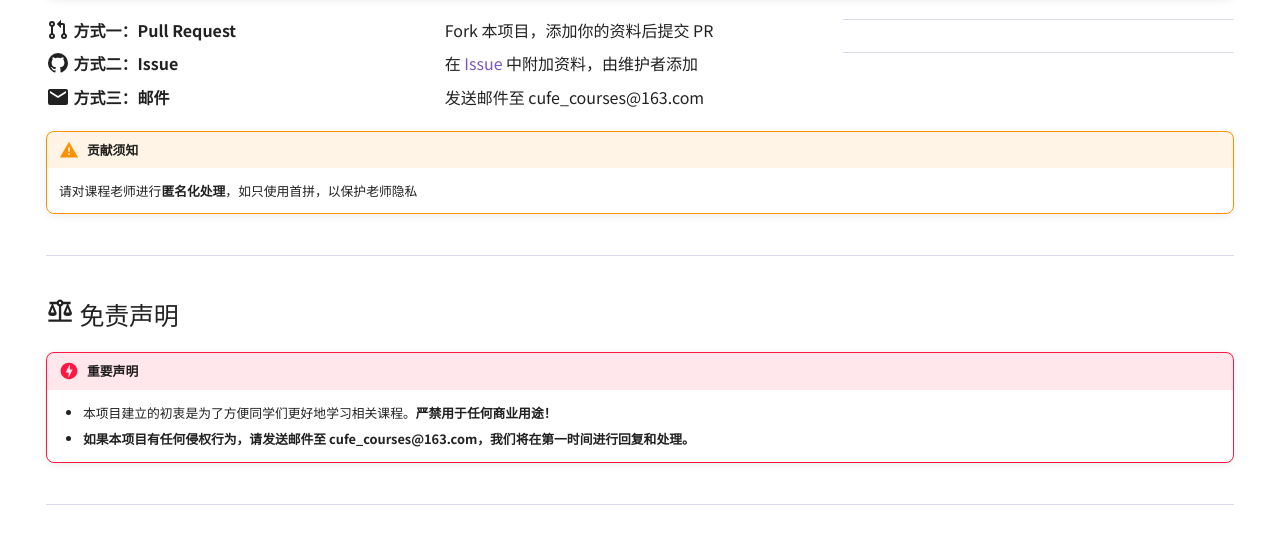
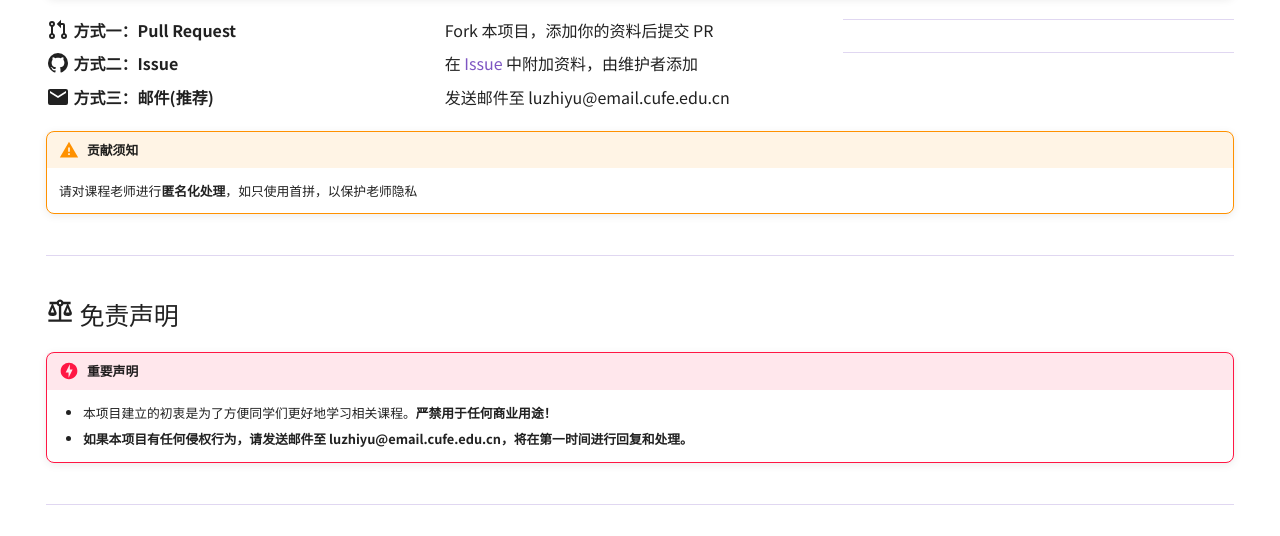
Before and after one commit to cufe-courses/CUFE_Courses, an MkDocs documentation site: the page built from docs/index.md, in a window 1280 px wide and 900 px high, scrolled down 1819 px. Shown: the part 175-711 px from the top of the window. Built offline with MkDocs 1.6.1 and Material for MkDocs 9.7.7, drawn with Linux system fonts in a browser that asks for light colours; comment, search, counter and statistics services are not loaded.

Commit message:
fix: 更新首页内容

```diff
--- a/docs/index.md
+++ b/docs/index.md
@@ -131,9 +131,9 @@ Fork 本项目，添加你的资料后提交 PR
 
 ---
 
-:material-email:{ .lg } **方式三：邮件**
+:material-email:{ .lg } **方式三：邮件(推荐)**
 
-发送邮件至 cufe_courses@163.com
+发送邮件至 luzhiyu@email.cufe.edu.cn
 
 </div>
 
@@ -147,7 +147,7 @@ Fork 本项目，添加你的资料后提交 PR
 !!! danger "重要声明"
 
     - 本项目建立的初衷是为了方便同学们更好地学习相关课程。**严禁用于任何商业用途！**
-    - **如果本项目有任何侵权行为，请发送邮件至 cufe_courses@163.com，我们将在第一时间进行回复和处理。**
+    - **如果本项目有任何侵权行为，请发送邮件至 luzhiyu@email.cufe.edu.cn，将在第一时间进行回复和处理。**
 
 ---
 
```
